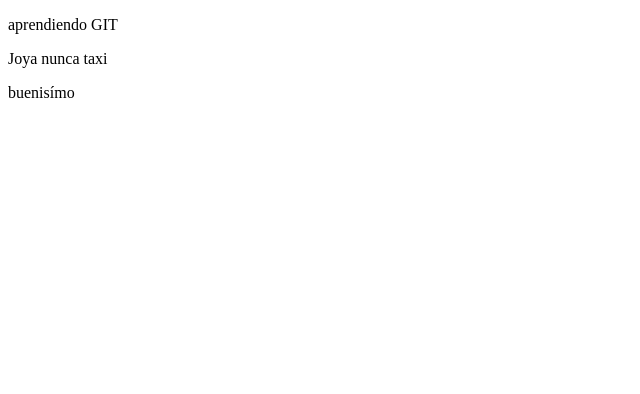
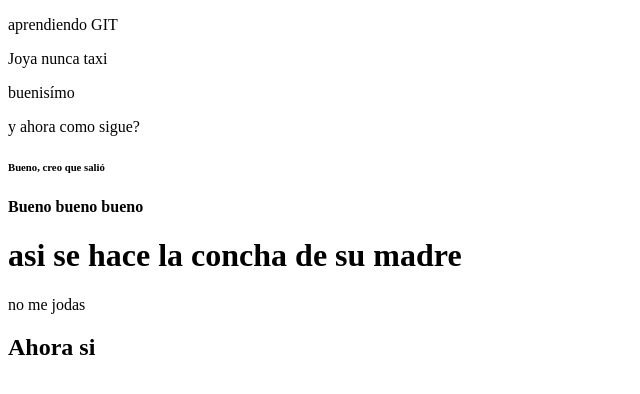
Before and after one commit to martin85pmp/codocodo, a plain HTML site: page index.html in a window 1280 px wide. Shown: the whole page, without its empty margins (0-640 px from the left). Drawn offline with Linux system fonts and the light colour scheme.

Commit message:
1er Commit

```diff
--- a/index.html
+++ b/index.html
@@ -3,11 +3,18 @@
 <head>
     <meta charset="UTF-8">
     <meta name="viewport" content="width=device-width, initial-scale=1.0">
-    <title>Document</title>
+    <title>Clase GIT</title>
 </head>
 <body>
+    <script src="script.js"></script>
     <p>aprendiendo GIT</p>
     <p>Joya nunca taxi</p>
     <p>buenisímo</p>
+    <p>y ahora como sigue?</p>
+    <h6>Bueno, creo que salió</h6>
+    <div><strong>Bueno bueno bueno</strong></div>
+    <h1>asi se hace la concha de su madre</h1>
+    <p>no me jodas</p>
+    <h2>Ahora si</h2>
 </body>
 </html>
--- /dev/null
+++ b/script.js
@@ -0,0 +1,2 @@
+console.log("Ay caramba")
+alert(Ojo nene)
```
